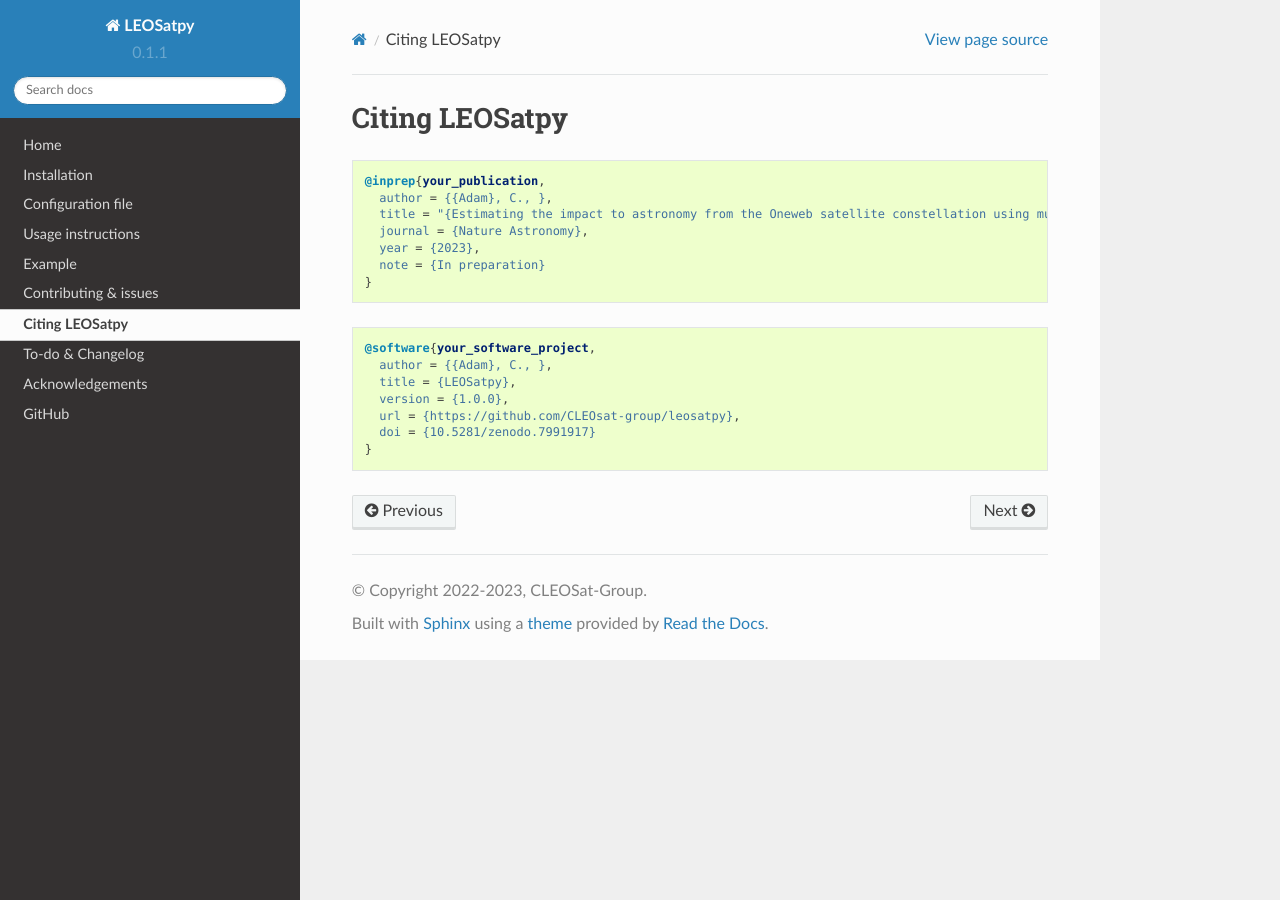
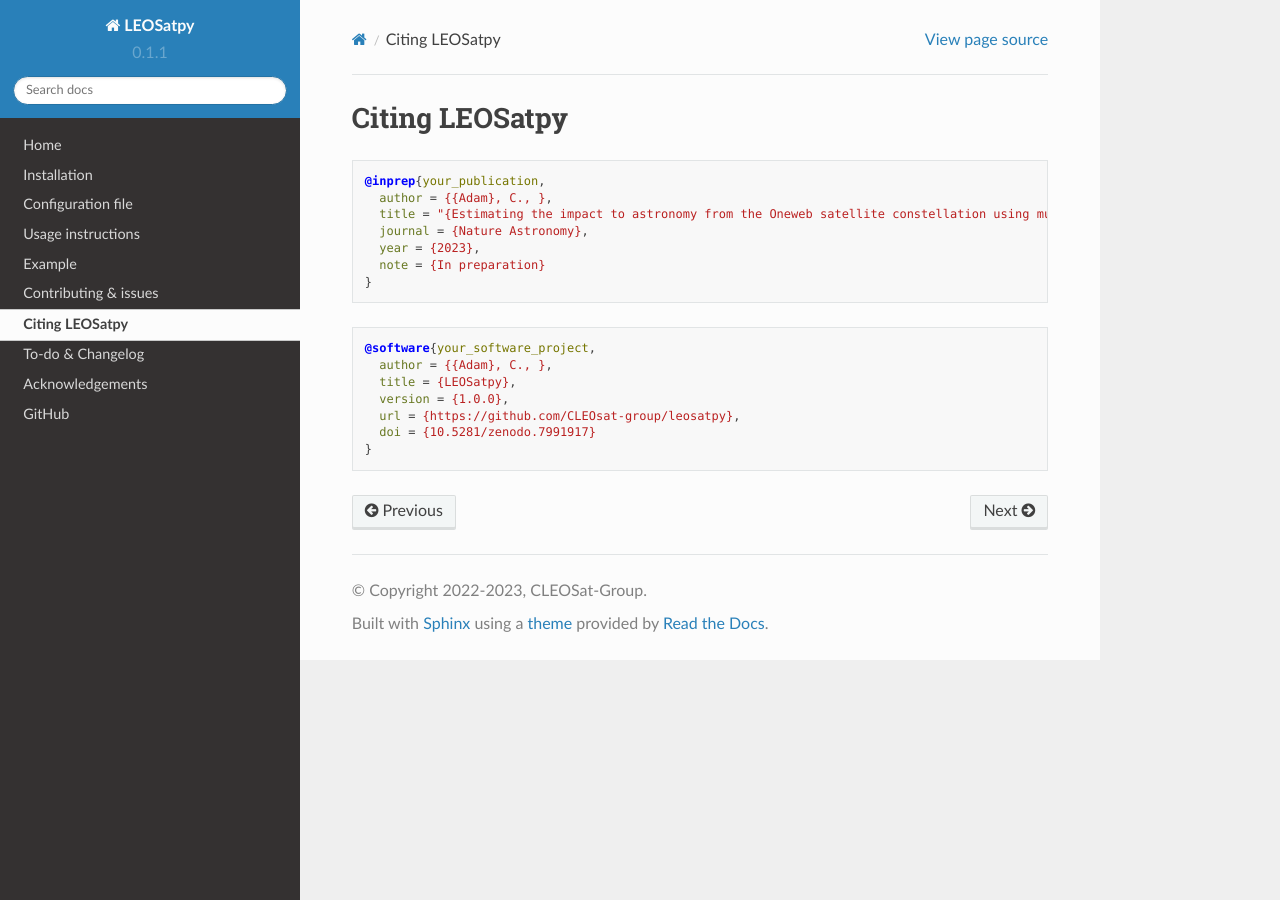
Before and after one commit to CLEOsat-group/leosatpy, a Sphinx documentation site: the page built from docs/source/citing.rst, in a window 1280 px wide. Built offline with Sphinx 7.4.7 and the Read the Docs theme 2.0.0, drawn with Linux system fonts in a browser that asks for light colours.

Commit message:
- Changed pygments_style to None

```diff
--- a/docs/source/conf.py
+++ b/docs/source/conf.py
@@ -72,7 +72,7 @@ master_doc = 'index'
 language = 'en'
 
 # The name of the Pygments (syntax highlighting) style to use.
-pygments_style = "sphinx"
+pygments_style = None
 
 # -- Options for HTML output -------------------------------------------------
 # https://www.sphinx-doc.org/en/master/usage/configuration.html#options-for-html-output
```
